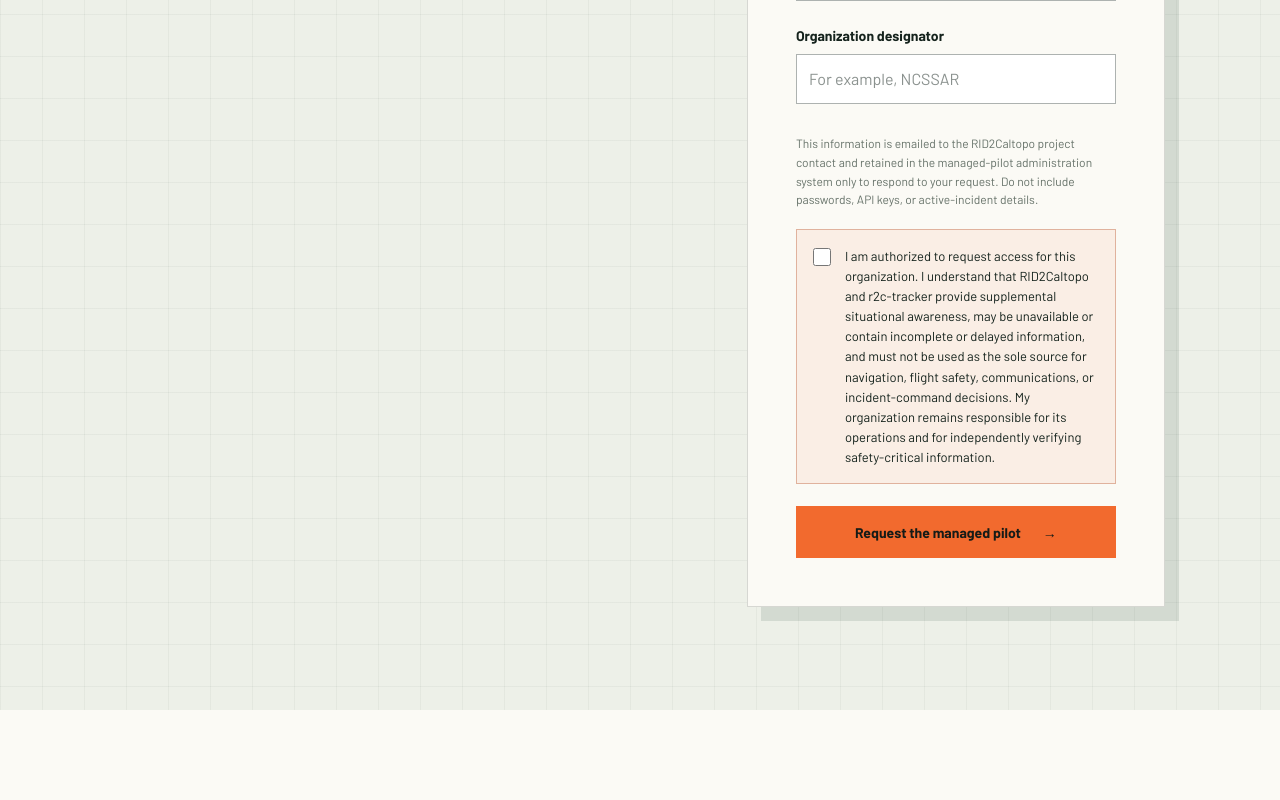
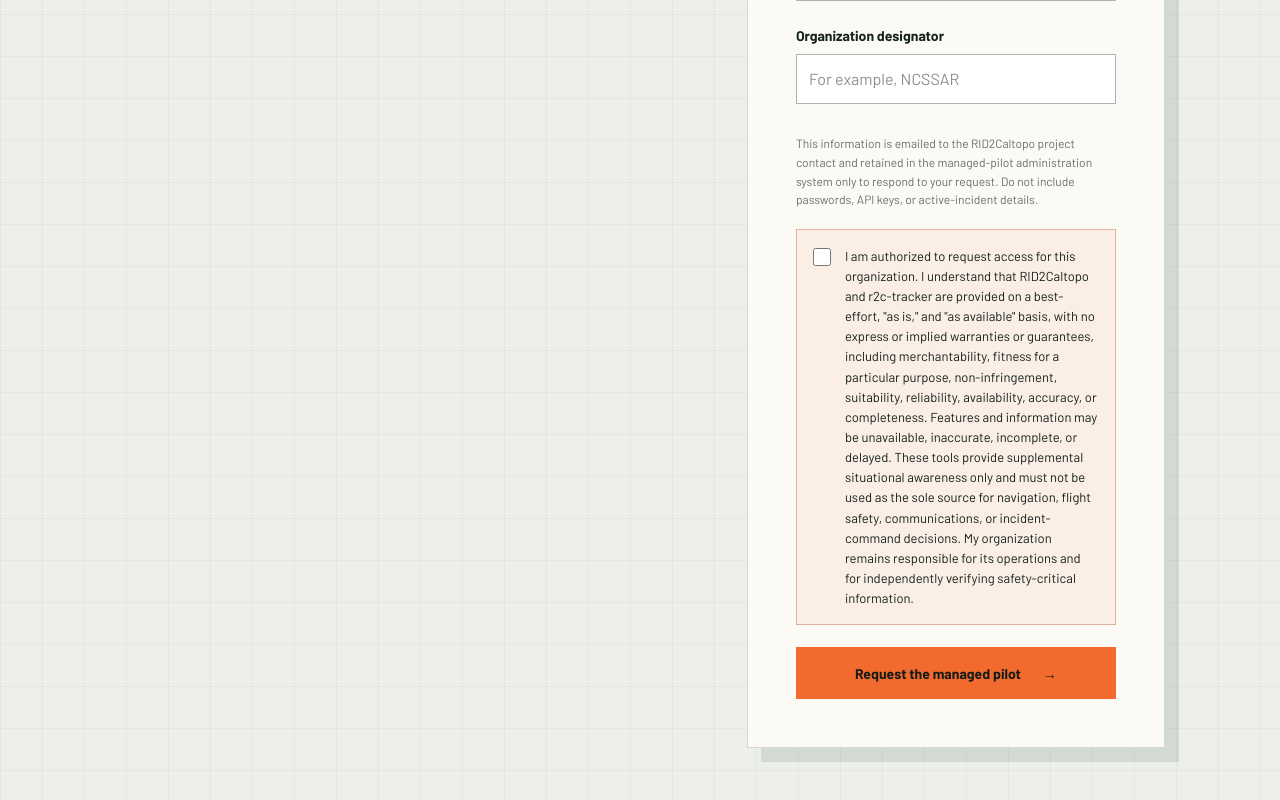
Before and after one commit to kjtsar/rid2caltopo_website, a Next.js app: page /managed-pilot in a window 1280 px wide. Shown: the part 616-1416 px from the top of the page. Before the commit the page ends 1326 px from the top, so only its background shows below. Built offline with nearby package versions, Linux system fonts and the light colour scheme.

Commit message:
Strengthen managed access safety acknowledgement

```diff
--- a/app/components/RequestForm.tsx
+++ b/app/components/RequestForm.tsx
@@ -2,7 +2,7 @@ type RequestFormProps = {
   kind: "early-access" | "managed-pilot";
 };
 
-const managedAccessTermsVersion = "2026-08-06";
+const managedAccessTermsVersion = "2026-08-07";
 
 export default function RequestForm({ kind }: RequestFormProps) {
   const managed = kind === "managed-pilot";
@@ -96,12 +96,16 @@ export default function RequestForm({ kind }: RequestFormProps) {
           <input type="checkbox" name="termsAcknowledged" value="yes" required />
           <span>
             I am authorized to request access for this organization. I understand
-            that RID2Caltopo and r2c-tracker provide supplemental situational
-            awareness, may be unavailable or contain incomplete or delayed
-            information, and must not be used as the sole source for navigation,
-            flight safety, communications, or incident-command decisions. My
-            organization remains responsible for its operations and for independently
-            verifying safety-critical information.
+            that RID2Caltopo and r2c-tracker are provided on a best-effort,
+            &quot;as is,&quot; and &quot;as available&quot; basis, with no express
+            or implied warranties or guarantees, including merchantability, fitness
+            for a particular purpose, non-infringement, suitability, reliability,
+            availability, accuracy, or completeness. Features and information may be
+            unavailable, inaccurate, incomplete, or delayed. These tools provide
+            supplemental situational awareness only and must not be used as the sole
+            source for navigation, flight safety, communications, or incident-command
+            decisions. My organization remains responsible for its operations and for
+            independently verifying safety-critical information.
           </span>
         </label>
       )}
--- a/worker/index.ts
+++ b/worker/index.ts
@@ -25,7 +25,7 @@ interface Env {
 }
 
 const notificationAddress = "kjtsar@kjt.us";
-const managedAccessTermsVersion = "2026-08-06";
+const managedAccessTermsVersion = "2026-08-07";
 const indexablePaths = [
   "/",
   "/capabilities",
@@ -145,7 +145,7 @@ async function handleRequestForm(request: Request, env: Env): Promise<Response>
     `Organization: ${organization || "Not provided"}`,
     `Organization designator: ${designator || "Not provided"}`,
     ...(managed
-      ? [`Safety terms acknowledged: ${termsVersion}`]
+      ? [`Best-effort safety terms acknowledged: ${termsVersion}`]
       : []),
     "",
     `Submitted: ${new Date().toISOString()}`,
```
Also changed, not shown: 1 other file (tests, documents, lock files or other folders).
